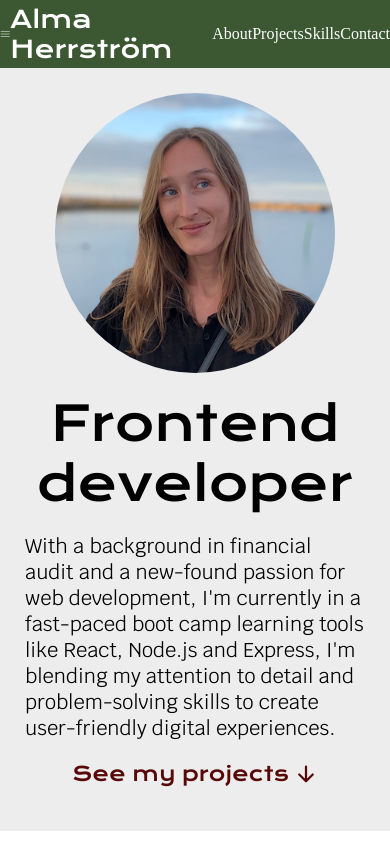
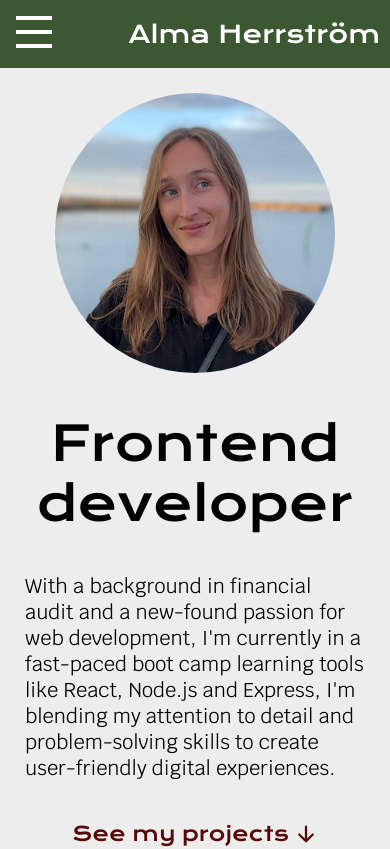
Before and after one commit to almaherris/alma-portfolio, a React (Vite) app: page / in a window 390 px wide. Shown: the top 849 px of the page. Built offline with nearby package versions, Linux system fonts and the light colour scheme.

Commit message:
Hamburger menu set up

```diff
--- a/src/App.css
+++ b/src/App.css
@@ -46,5 +46,5 @@ p {
 .title {
   text-align: center;
   font-size: 48px;
-  margin: 20px 0;
+  margin: 40px 0;
 }
--- a/src/components/sections/Contact.jsx
+++ b/src/components/sections/Contact.jsx
@@ -1,6 +1,6 @@
 export const Contact = () => {
   return (
-    <div className="contact">
+    <div className="contact" id="contact">
       <h2 className="title">Contact</h2>
     </div>
   )
--- a/src/components/sections/Intro.css
+++ b/src/components/sections/Intro.css
@@ -10,7 +10,7 @@
 }
 
 .intro-link {
-  margin: 20px 0;
+  margin: 40px 0;
   display: flex;
   justify-content: center;
   align-items: center;
--- a/src/components/sections/Intro.jsx
+++ b/src/components/sections/Intro.jsx
@@ -8,7 +8,7 @@ export const Intro = () => {
   }
 
   return (
-    <div className="intro">
+    <div className="intro" id="intro">
       <div className="mobile-profpic">
         <img
           src="/profilepic-S.png"
--- a/src/components/sections/NavBar.css
+++ b/src/components/sections/NavBar.css
@@ -1,15 +1,17 @@
 .navbar {
+  padding: 10px;
   height: 68px;
   background-color: var(--color-2);
   color: white;
   display: flex;
   align-items: center;
-  justify-content: space-around;
+  justify-content: space-between;
 }
 
-.hamburger-icon {
-  font-size: 54px;
+.mobile-menu-icon {
+  font-size: 48px;
   cursor: pointer;
+  padding-top: 7px;
 }
 
 .navbar-title {
@@ -17,12 +19,40 @@
   font-size: 24px;
 }
 
-.menu {
-  display: flex;
-  list-style-type: none;
+.dropdown-menu {
+  position: absolute;
+  top: 68px;
+  left: 0;
+  background-color: var(--color-2);
+  width: 100%;
+  padding: 20px 0;
+  display: none;
+  z-index: 999;
 }
 
-.menu.active {
-  display: none;
-  flex-direction: column;
+.dropdown-menu.open {
+  display: block;
 }
+
+.dropdown-menu ul {
+  list-style-type: none;
+  padding: 0;
+  margin: 0;
+}
+
+.dropdown-menu li {
+  margin-bottom: 10px;
+  font-family: var(--title-font);
+  font-size: 18px;
+}
+
+.dropdown-menu a {
+  color: white;
+  text-decoration: none;
+  display: block;
+  padding: 10px 20px;
+}
+
+.dropdown-menu a:hover {
+  background-color: rgba(255, 255, 255, 0.1);
+}
--- a/src/components/sections/NavBar.jsx
+++ b/src/components/sections/NavBar.jsx
@@ -1,32 +1,53 @@
 import { useState } from "react"
-import { RxHamburgerMenu } from "react-icons/rx"
+import { RiCloseLine, RiMenuLine } from "react-icons/ri"
 import "./NavBar.css"
 
 export const NavBar = () => {
-  const [isOpen, setIsOpen] = useState(false)
+  const [showMenu, setShowMenu] = useState(false)
 
   const toggleMenu = () => {
-    setIsOpen(!isOpen)
+    setShowMenu(!showMenu)
+  }
+
+  const closeMenu = () => {
+    setShowMenu(false)
   }
 
   return (
     <nav className="navbar">
-      <RxHamburgerMenu className="hamburger-icon" onClick={toggleMenu} />
+      {/* Hamburger menu icon for mobile */}
+      <div className="mobile-menu-icon" onClick={toggleMenu}>
+        {showMenu ? <RiCloseLine /> : <RiMenuLine />}
+      </div>
+
+      {/* Navbar title */}
       <p className="navbar-title">Alma Herrström</p>
-      <ul className={isOpen ? "menu active" : "menu"}>
+
+      {/* Hidden dropdown menu */}
+      <div className={`dropdown-menu ${showMenu ? "open" : ""}`}>
+        <ul>
           <li>
-          <a href="#">About</a>
+            <a href="#intro" onClick={closeMenu}>
+              About
+            </a>
           </li>
           <li>
-          <a href="#">Projects</a>
+            <a href="#projects" onClick={closeMenu}>
+              Projects
+            </a>
           </li>
           <li>
-          <a href="#">Skills</a>
+            <a href="#skills" onClick={closeMenu}>
+              Skills
+            </a>
           </li>
           <li>
-          <a href="#">Contact</a>
+            <a href="#contact" onClick={closeMenu}>
+              Contact
+            </a>
           </li>
         </ul>
+      </div>
     </nav>
   )
 }
--- a/src/components/sections/Skills.jsx
+++ b/src/components/sections/Skills.jsx
@@ -1,6 +1,6 @@
 export const Skills = () => {
   return (
-    <div className="skills">
+    <div className="skills" id="skills">
       <h2 className="title">Skills</h2>
     </div>
   )
```
Also changed, not shown: src/components/sections/Contact.css (added), src/components/sections/Projects.css (added), src/components/sections/Skills.css (added). Lines whose indentation alone changed are shown as unchanged.
